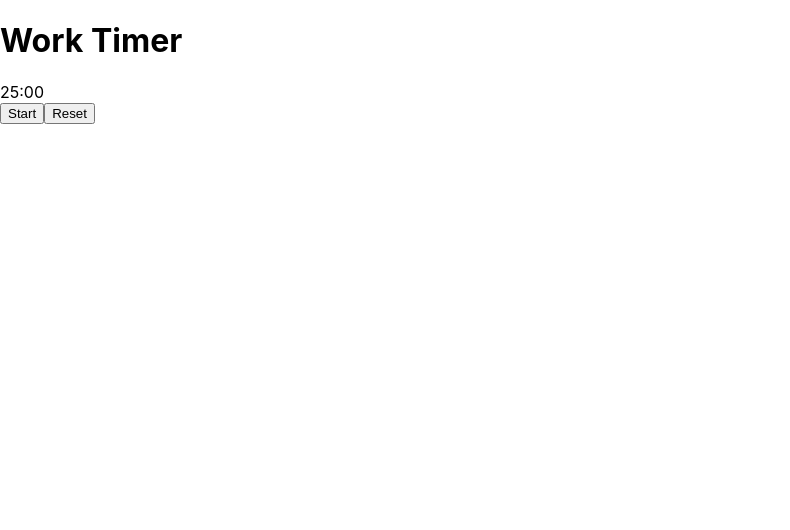
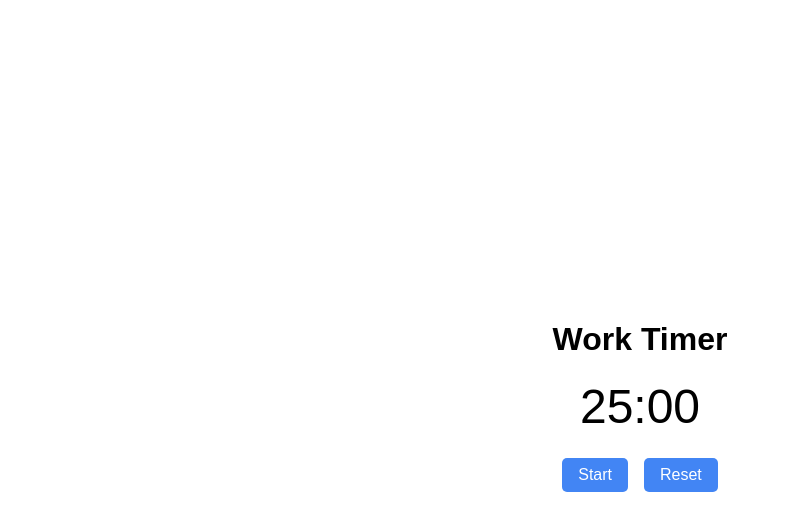
Before and after one commit to littlephillips/Pomodoro-app, a React (Create React App) app: page / in a window 1280 px wide. Shown: the top 530 px of the page, without its empty margins (0-790 px from the left). Built offline with nearby package versions, Linux system fonts and the light colour scheme.

Commit message:
added style to the pomodoro app

```diff
--- a/src/components/AppComponent/App.js
+++ b/src/components/AppComponent/App.js
@@ -1,5 +1,8 @@
 import React from 'react'
 import Timer from '../../pages/Timer/Timer'
+
+// style
+import '../../styles/App.css'
 
 function App() {
   return (
--- a/src/pages/Timer/Timer.js
+++ b/src/pages/Timer/Timer.js
@@ -1,4 +1,7 @@
 import React, { useState, useEffect } from 'react';
+
+// style
+import '../../styles/Timer.css'
 
 const Timer = () => {
   const [workTime, setWorkTime] = useState(25);
--- a/src/styles/App.css
+++ b/src/styles/App.css
@@ -0,0 +1,19 @@
+.app {
+    display: flex;
+    flex-direction: column;
+    align-items: center;
+    justify-content: center;
+    min-height: 100vh;
+    font-family: Arial, sans-serif;
+    transition: background-color 0.3s, color 0.3s;
+  }
+
+  .light {
+    background-color: #ffffff;
+    color: #333333;
+  }
+
+  .dark {
+    background-color: #333333;
+    color: #ffffff;
+  }
--- /dev/null
+++ b/src/styles/Timer.css
@@ -0,0 +1,24 @@
+.timer {
+    text-align: center;
+  }
+
+  .time {
+    font-size: 3rem;
+    margin: 1rem;
+  }
+
+  .controls button {
+    font-size: 1rem;
+    padding: 0.5rem 1rem;
+    margin: 0.5rem;
+    cursor: pointer;
+    border: none;
+    background-color: #4285f4;
+    color: white;
+    border-radius: 5px;
+    transition: background-color 0.3s, color 0.3s;
+  }
+
+  .controls button:hover {
+    background-color: #2b77c3;
+  }
```
